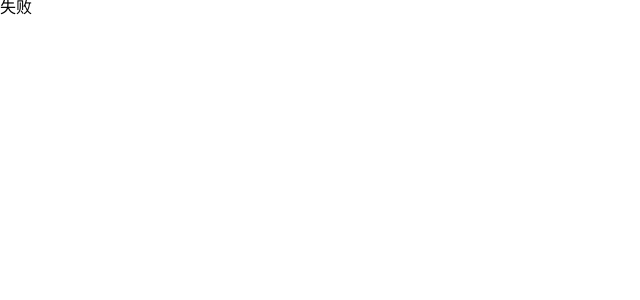
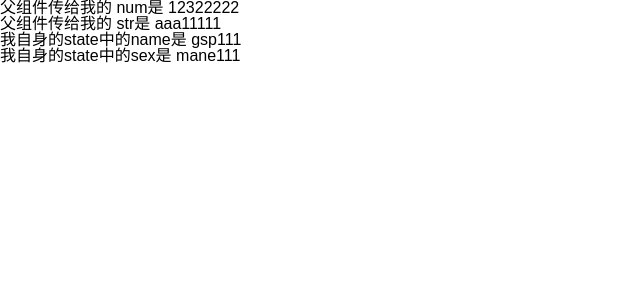
Before and after one commit to cgsp/myreacttel, a React app: page / in a window 1280 px wide. Shown: the top 300 px of the page, without its empty margins (0-640 px from the left). Built offline with nearby package versions, Linux system fonts and the light colour scheme.

Commit message:
'没什么事情，提交一次'

```diff
--- a/package.json
+++ b/package.json
@@ -42,6 +42,7 @@
     "postcss-flexbugs-fixes": "3.2.0",
     "postcss-loader": "2.0.8",
     "promise": "8.0.1",
+    "prop-types": "^15.6.2",
     "qs": "^6.5.2",
     "raf": "^3.4.0",
     "react": "^16.4.1",
--- a/src/App.jsx
+++ b/src/App.jsx
@@ -1,15 +1,16 @@
 import React, { Component } from 'react';
 // import Small, { big } from '@VProject/dashboard/small';
-import Big from '@VProject/dashboard/small';
+import Small from '@VProject/dashboard/small';
 
 class App extends Component {
   render() {
-    const obj = {
-      str: '失败',
+    const item = {
+      num: 12322222,
+      str: 'aaa11111'
     };
     return (
       <div className="app">
-        <Big item={obj} />
+        <Small {...item} />
       </div>
     );
   }
--- a/src/project-components/dashboard/small/index.jsx
+++ b/src/project-components/dashboard/small/index.jsx
@@ -1,21 +1,39 @@
-import React from 'react';
+import React, { Component } from 'react';
+import PropTypes from 'prop-types';
 
-const big = ({ item }) => {
-  return (
-    <div>{item.str}</div>
-  );
+class Small extends Component {
+  constructor() {
+    super();
+    this.timer = null;
+    this.state = {
+      name: 'gsp',
+      sex: 'man'
+    };
+  }
+  render() {
+    if (!this.timer) {
+      this.timer = setTimeout(() => {
+        this.setState({
+          name: 'gsp111',
+          sex: 'mane111'
+        });
+      }, 1000);
+    }
+    console.log(this.props.num);
+    return (
+      <div>
+        <div>父组件传给我的 num是 {this.props.num}</div>
+        <div>父组件传给我的 str是 {this.props.str}</div>
+        <div>我自身的state中的name是 {this.state.name}</div>
+        <div>我自身的state中的sex是 {this.state.sex}</div>
+      </div>
+    );
+  }
+}
+
+Small.propTypes = {
+  num: PropTypes.number.isRequired,
+  str: PropTypes.string.isRequired
 };
 
-// class Small extends Component {
-//   render() {
-//     return (
-//       <div>
-//         我是很小
-//       </div>
-//     );
-//   }
-// }
-
-export default big;
-
-// export { big };
+export default Small;
```
Also changed, not shown: 13 other files (tests, documents, lock files or other folders).
